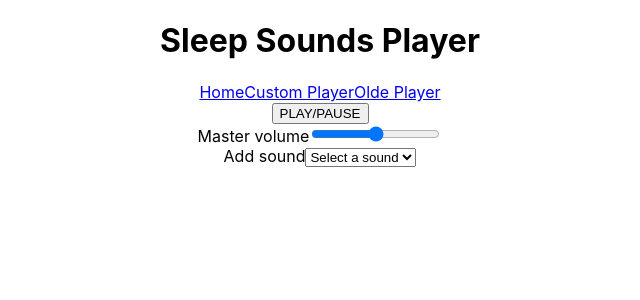
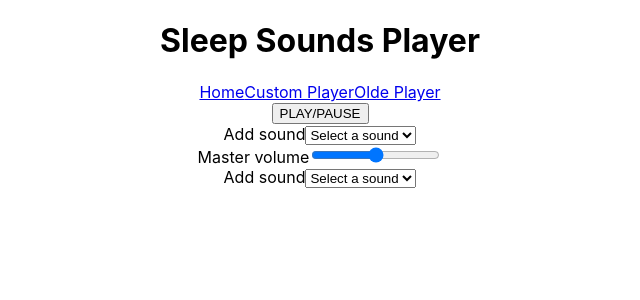
Before and after one commit to greg-navarro/Sleep-Sounds-Player, a React (Create React App) app in the folder sleep-sounds-app/: page /custom-player in a window 1280 px wide. Shown: the top 300 px of the page, without its empty margins (320-960 px from the left). Built offline with nearby package versions, Linux system fonts and the light colour scheme.

Commit message:
Move the 'add sound' elements into the SoundSourceList comp

```diff
--- a/sleep-sounds-app/src/components/SoundSourceList.js
+++ b/sleep-sounds-app/src/components/SoundSourceList.js
@@ -1,12 +1,38 @@
-import React from "react";
+import React, { useState } from "react";
 import SoundSource from "./SoundSource";
 
 export default function SoundSourceList({
-  soundList = [],
+  presents = [],
+  otherSounds = [],
   getMasterVolume = f => f }) {
+  const [soundSourceElements, addSoundSourceElement] = useState([]);
+  // function to create Sound Source elements
+  const initializeSoundSource = (sound) => {
     return (
+      <SoundSource
+        key={sound.name}
+        name={sound.name}
+        src={sound.src}
+        img={sound.imgSrc}
+        id={sound.id}
+        getMasterVolume={getMasterVolume}
+      />);
+  };
+
+  // const [selectedOption, setSelectedOption] = useState(options[0].value);
+  const addSoundSource = (sourceIndex) => {
+    const sourceToAdd = otherSounds[sourceIndex];
+    const newSource = initializeSoundSource(sourceToAdd);
+    soundSourceElements.push(newSource);
+    addSoundSourceElement(soundSourceElements);
+  };
+
+
+
+  return (
+    <>
       <div id="sounds-container">
-      {soundList.map(sound => (
+        {presents.map(sound => (
           <SoundSource
             key={sound.name}
             name={sound.name}
@@ -17,5 +43,29 @@ export default function SoundSourceList({
           />
         ))}
       </div>
+      {/* Add additional sounds */}
+      <div>
+        <label htmlFor="otherSounds">Add sound</label>
+        <select
+          name="otherSounds"
+          value="Sounds"
+          onChange={(e) => {
+            e.preventDefault();
+            addSoundSource(e.target.value);
+          }}
+        >
+          <option value="Select a sound">Select a sound</option>
+          {otherSounds.map((sound, i) =>
+          (
+            <option
+              key={i}
+              value={i}
+            >
+              {sound.name}
+            </option>
+          ))}
+        </select>
+      </div>
+    </>
   );
 }
```
Lines whose indentation alone changed are shown as unchanged.
